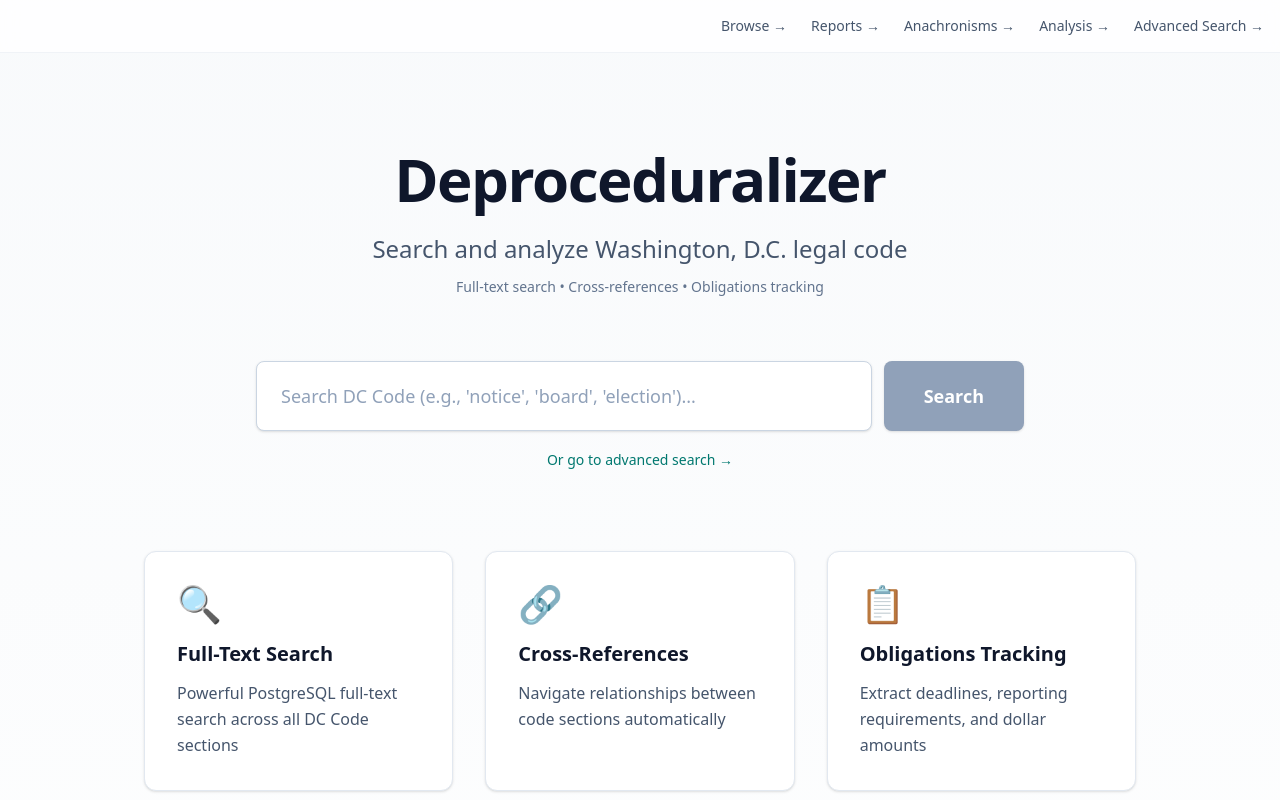
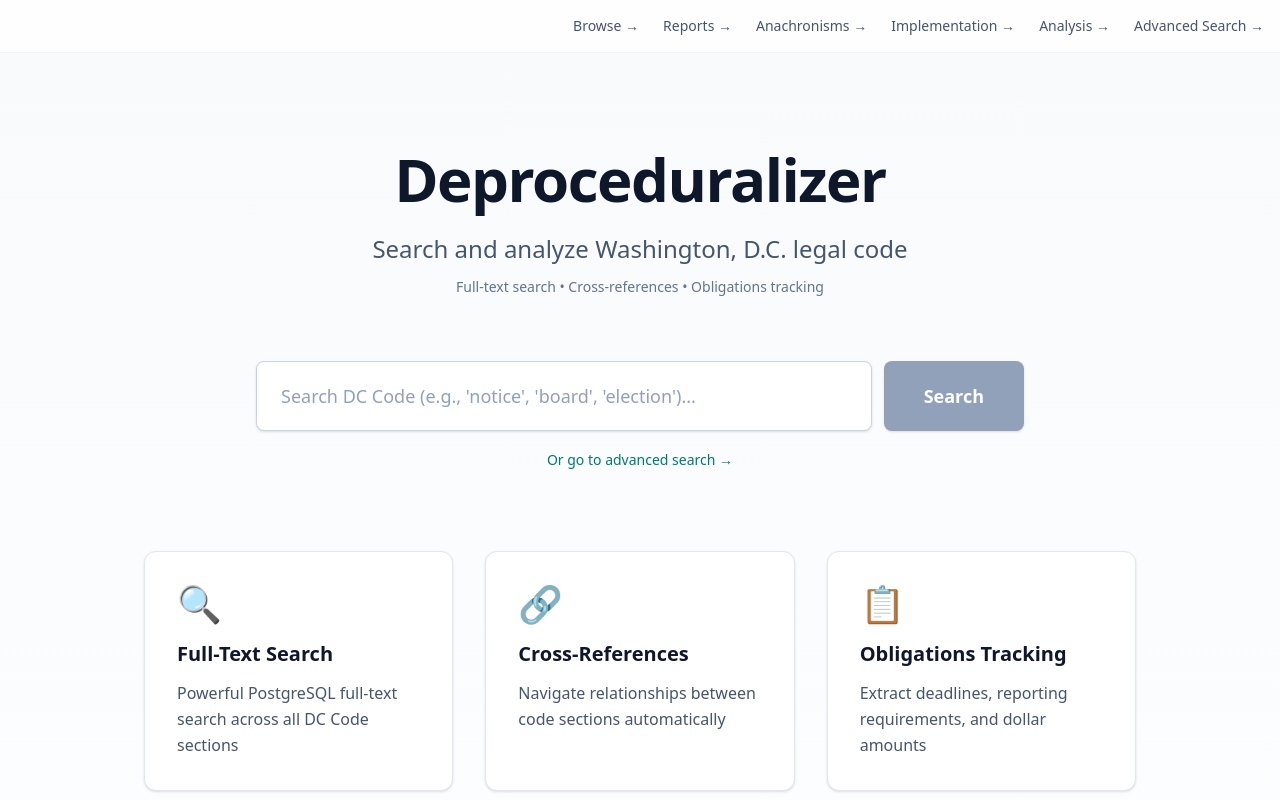
Before and after one commit to michaeleboyce/deproceduralizer, a Next.js app in the folder apps/web/: page / in a window 1280 px wide. Shown: the top 800 px of the page. Built offline with nearby package versions, Linux system fonts and the light colour scheme.

Commit message:
Add Pahlka Implementation link to homepage navigation
- Add 'Implementation →' link between Anachronisms and Analysis
- Links to /pahlka-implementations page for viewing implementation complexity analysis

```diff
--- a/apps/web/app/page.tsx
+++ b/apps/web/app/page.tsx
@@ -37,6 +37,12 @@ export default function HomePage() {
             className="text-sm font-medium text-slate-600 hover:text-slate-900 transition-colors"
           >
             Anachronisms →
+          </Link>
+          <Link
+            href="/pahlka-implementations"
+            className="text-sm font-medium text-slate-600 hover:text-slate-900 transition-colors"
+          >
+            Implementation →
           </Link>
           <Link
             href="/dashboard/conflicts"
```
